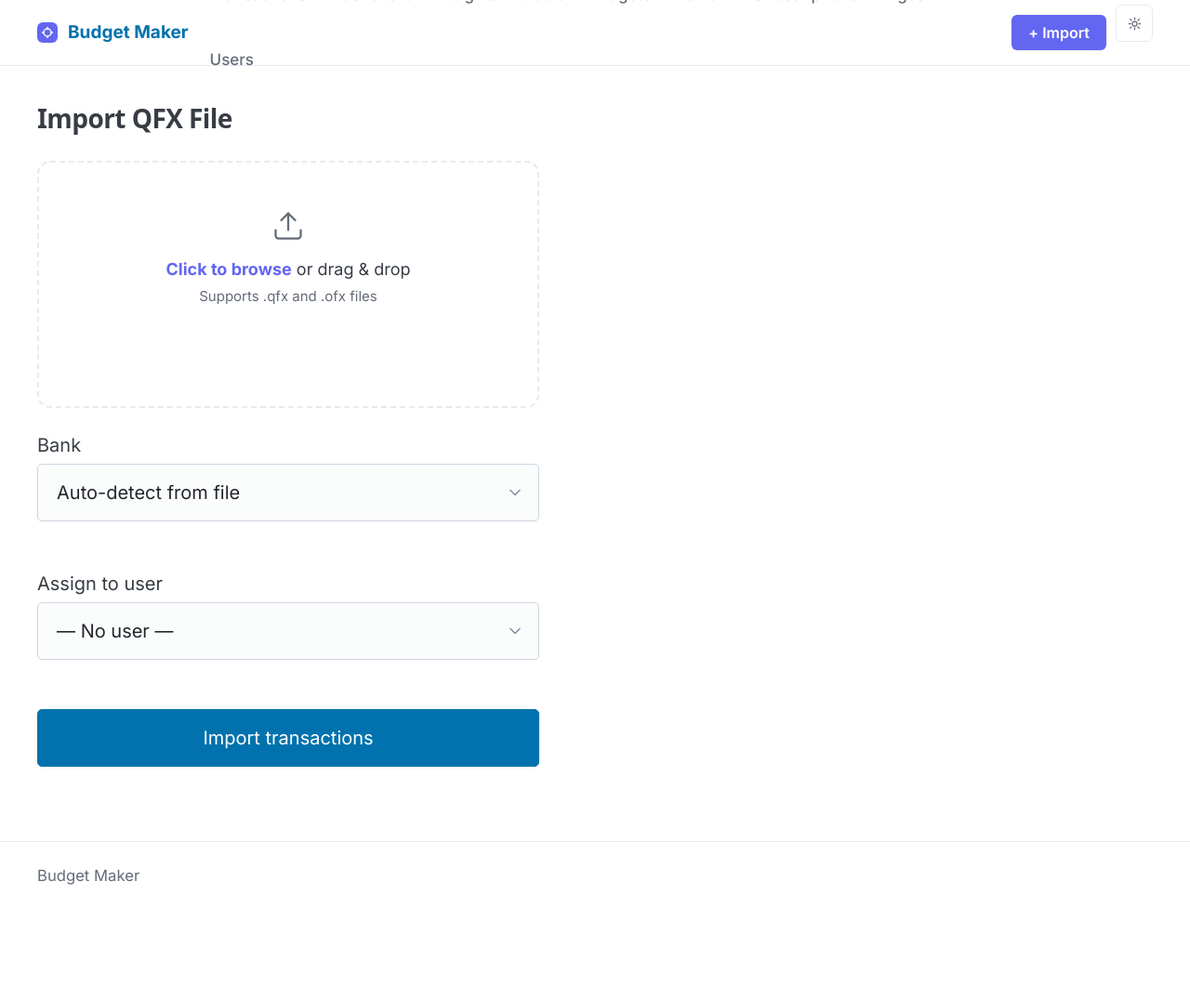
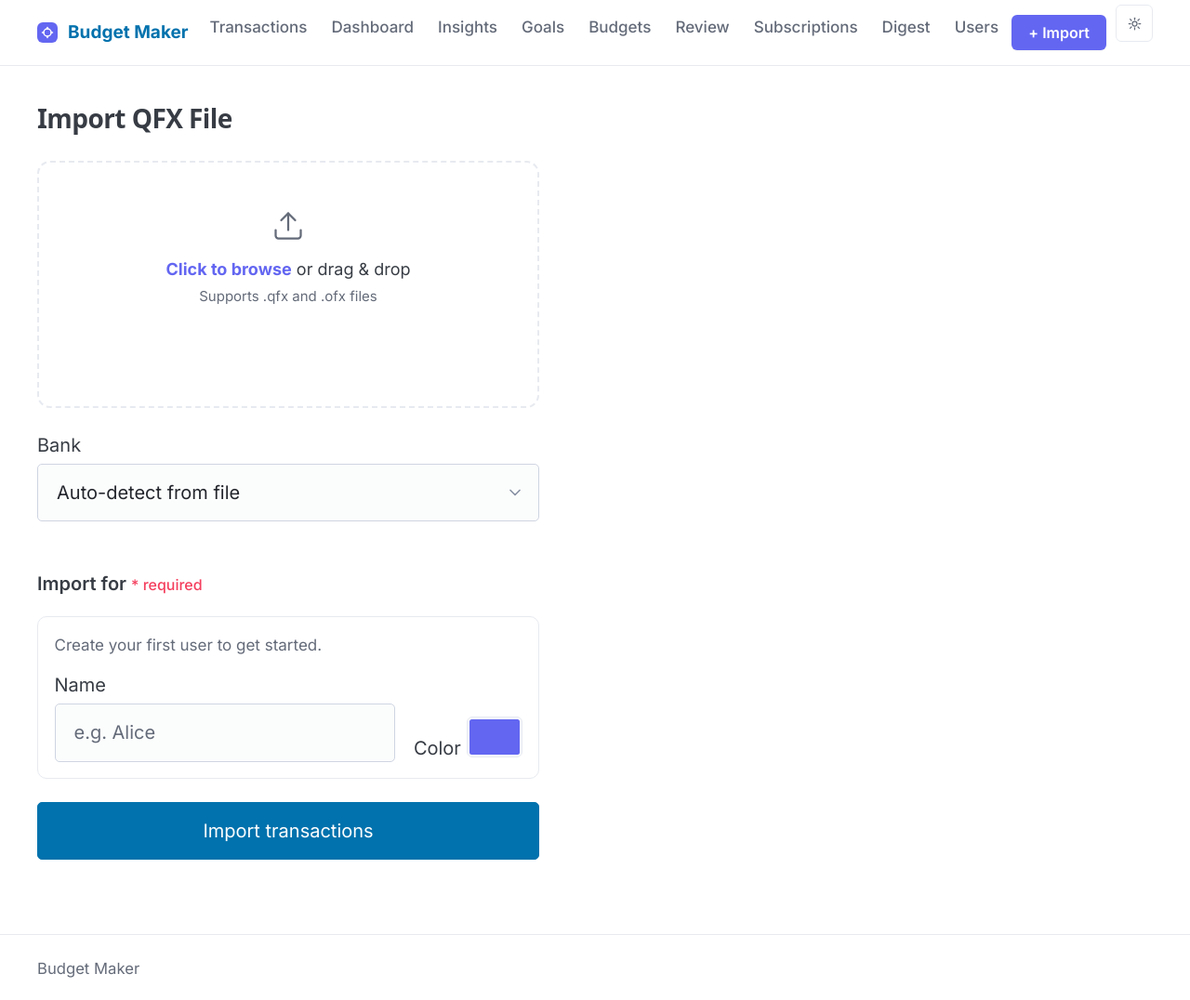
Before and after one commit to joerichruf/budget-maker, a FastAPI app: page /import in a window 1280 px wide. Shown: the whole page at 93% size. Before the commit the page ends 952 px from the top, so only its background shows below. Run offline with FastAPI, Linux system fonts and the light colour scheme; some libraries are stand-ins or nearby versions.

Commit message:
fix: nav overflow, remove seeded users, block import without user, add account assignment
- Nav: explicit flex-wrap:nowrap on site-nav + scrollable nav-links (hidden
  scrollbar) so links never wrap to a second row regardless of count
- Seed: remove hardcoded User 1/User 2; app starts with no users
- Import: block submission without a user; inline "Create new user" option
  revealed by dropdown (always shown when no users exist); new_user_name
  field creates the user on-the-fly before the import runs
- Users page: account assignment table lets you reassign any existing
  account (and all its transactions) to a different user or unassign it;
  new POST /accounts/{id}/assign endpoint
- Tests updated: user fixture replaces seeded assumptions, new tests cover
  inline user creation, no-user block, and account assignment

Co-Authored-By: Claude Sonnet 4.6 <noreply@anthropic.com>

```diff
--- a/app/static/css/app.css
+++ b/app/static/css/app.css
@@ -66,6 +66,7 @@ a:hover { text-decoration: none; }
 .site-nav {
   display: flex;
   align-items: center;
+  flex-wrap: nowrap;
   gap: 0.25rem;
   height: 3.5rem;
   padding: 0;
@@ -100,8 +101,12 @@ a:hover { text-decoration: none; }
   list-style: none;
   flex: 1;
   min-width: 0;
-  flex-wrap: wrap;
+  flex-wrap: nowrap;
+  overflow-x: auto;
+  scrollbar-width: none;
 }
+
+.nav-links::-webkit-scrollbar { display: none; }
 
 .nav-link {
   display: block;
@@ -1170,6 +1175,42 @@ tr.sub-forgotten td { opacity: 0.65; }
   letter-spacing: 0;
 }
 
+/* ── Import user section ── */
+.import-user-section {
+  display: flex;
+  flex-direction: column;
+  gap: 0.5rem;
+}
+
+.import-user-row {
+  display: flex;
+  gap: 0.75rem;
+  align-items: center;
+}
+
+.import-user-select {
+  flex: 1;
+  margin: 0;
+}
+
+.new-user-fields {
+  display: none;
+  padding: 0.875rem;
+  background: var(--pico-card-background-color);
+  border: 1px solid var(--pico-muted-border-color);
+  border-radius: var(--radius-md);
+}
+
+.new-user-fields-visible {
+  display: block;
+}
+
+.import-no-users-hint {
+  font-size: 0.85rem;
+  color: var(--pico-muted-color);
+  margin: 0 0 0.75rem;
+}
+
 /* ── Users ── */
 .user-dot {
   display: inline-block;
@@ -1218,3 +1259,7 @@ tr.sub-forgotten td { opacity: 0.65; }
   max-width: 320px;
   margin: 1rem auto 0;
 }
+
+tr.acct-unassigned td {
+  opacity: 0.65;
+}
--- a/app/templates/import.html
+++ b/app/templates/import.html
@@ -25,7 +25,7 @@
 {% endif %}
 
 <div class="import-container">
-  <form method="post" action="/import" enctype="multipart/form-data" class="import-form">
+  <form method="post" action="/import" enctype="multipart/form-data" class="import-form" id="import-form">
 
     <div class="file-dropzone" id="dropzone">
       <input type="file" id="file" name="file" accept=".qfx,.ofx" required />
@@ -54,19 +54,43 @@
       </select>
     </label>
 
-    {% if users %}
-    <label for="user_id">
-      Assign to user
-      <select id="user_id" name="user_id">
-        <option value="0">— No user —</option>
-        {% for u in users %}
-        <option value="{{ u.id }}">{{ u.name }}</option>
-        {% endfor %}
-      </select>
-    </label>
-    {% endif %}
+    {# ── User assignment (required) ── #}
+    <div class="import-user-section">
+      <label style="font-weight:600;margin-bottom:0.5rem;display:block">
+        Import for
+        <span class="import-user-required" style="color:var(--danger);font-size:0.8rem;font-weight:500"> * required</span>
+      </label>
 
-    <button type="submit">Import transactions</button>
+      {% if users %}
+      <div class="import-user-row">
+        <select id="user_id" name="user_id" class="import-user-select" onchange="handleUserSelect(this.value)">
+          <option value="0">— Select a user —</option>
+          {% for u in users %}
+          <option value="{{ u.id }}" style="color:{{ u.color }}">{{ u.name }}</option>
+          {% endfor %}
+          <option value="new">+ Create new user…</option>
+        </select>
+      </div>
+      {% endif %}
+
+      <div id="new-user-fields" class="new-user-fields{% if not users %} new-user-fields-visible{% endif %}">
+        {% if not users %}
+        <p class="import-no-users-hint">Create your first user to get started.</p>
+        {% endif %}
+        <div class="form-row">
+          <label style="flex:1">
+            Name
+            <input type="text" id="new_user_name" name="new_user_name" placeholder="e.g. Alice" {% if not users %}required{% endif %} />
+          </label>
+          <label class="color-label">
+            Color
+            <input type="color" name="new_user_color" value="#6366f1" />
+          </label>
+        </div>
+      </div>
+    </div>
+
+    <button type="submit" id="submit-btn">Import transactions</button>
   </form>
 </div>
 
@@ -90,5 +114,23 @@
     dropzone.classList.remove('dragover');
     if (this.files && this.files[0]) showFilename(this.files[0].name);
   });
+
+  function handleUserSelect(val) {
+    var newFields = document.getElementById('new-user-fields');
+    var nameInput = document.getElementById('new_user_name');
+    if (val === 'new') {
+      newFields.classList.add('new-user-fields-visible');
+      nameInput.required = true;
+    } else {
+      newFields.classList.remove('new-user-fields-visible');
+      nameInput.required = false;
+      nameInput.value = '';
+    }
+  }
+
+  {% if not users %}
+  // No existing users — name field is always required
+  document.getElementById('new_user_name').required = true;
+  {% endif %}
 </script>
 {% endblock %}
```
Also changed, not shown: app/routers/imports.py (+29 -1 lines), app/routers/users.py (+18 -1 lines), app/seed.py (+1 -13 lines), app/templates/users.html (+66 -2 lines), tests/test_routes.py (+38 -19 lines), tests/test_users.py (+93 -46 lines).
